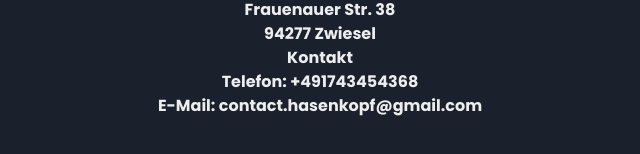
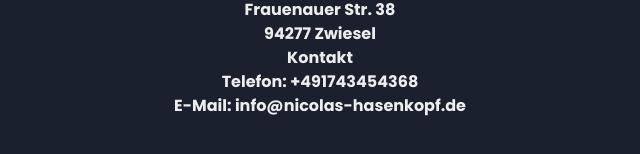
Before and after one commit to nicolashasenkopf/nicolashasenkopf-personal, a React (Create React App) app: page /impressum in a window 1280 px wide. Shown: the part 190-344 px from the top of the page, without its empty margins (320-960 px from the left). Built offline with nearby package versions, Linux system fonts and the light colour scheme.

Commit message:
changed email in impressum

```diff
--- a/src/pages/Impressum.js
+++ b/src/pages/Impressum.js
@@ -65,7 +65,7 @@ function Impressum() {
           <p>
             Telefon: +491743454368
             <br />
-            E-Mail: contact.hasenkopf@gmail.com
+            E-Mail: info@nicolas-hasenkopf.de
           </p>
         </Box>
       </Box>
```
